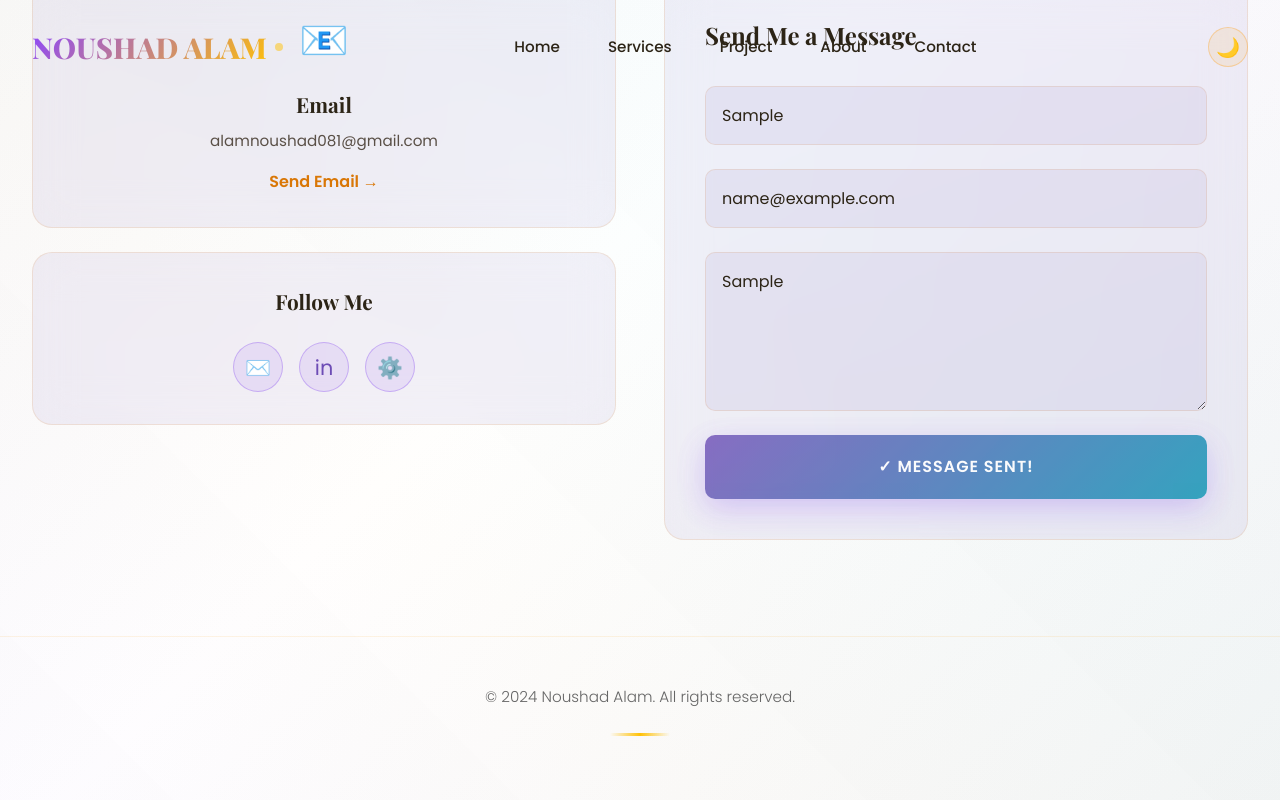
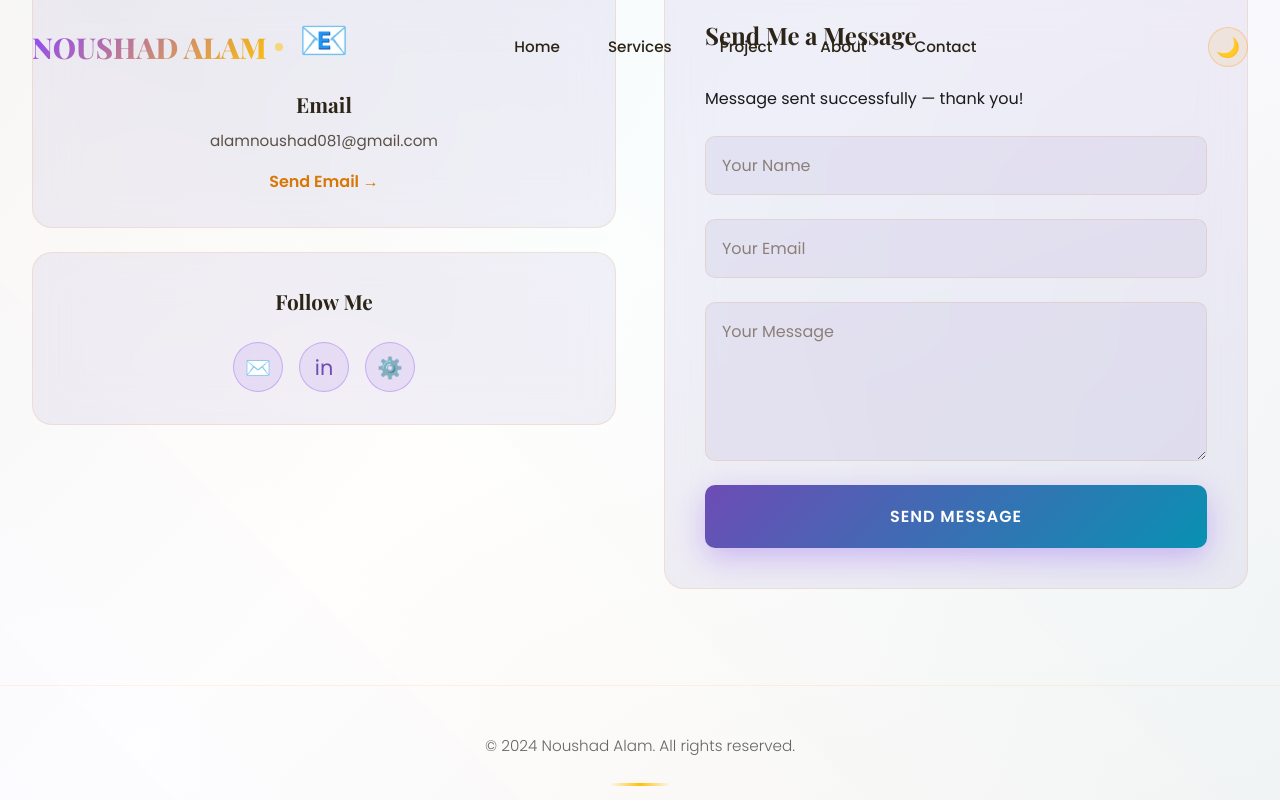
Before and after one commit to noshu12/react-portfolio, a React (Vite) app in the folder frontend/: page /contact in a window 1280 px wide. Both pictures are taken after typing "Sample", "name@example.com", "Sample" into the empty fields and a click on the button "SEND MESSAGE". Shown: the part 354-1154 px from the top of the page. Built offline with nearby package versions, Linux system fonts and the light colour scheme; no server answers; a small style sheet from the web is missing.

Commit message:
Add EmailJS integration with secure env variables

```diff
--- a/frontend/package.json
+++ b/frontend/package.json
@@ -9,6 +9,7 @@
     "preview": "vite preview"
   },
   "dependencies": {
+    "@emailjs/browser": "^4.4.1",
     "react": "^19.2.4",
     "react-dom": "^19.2.4",
     "react-router-dom": "^7.14.2"
--- a/frontend/src/components/Contact.jsx
+++ b/frontend/src/components/Contact.jsx
@@ -1,5 +1,6 @@
-import { useState } from 'react'
+import { useState, useRef } from 'react'
 import './Contact.css'
+import emailjs from '@emailjs/browser'
 
 export default function Contact() {
   const [formData, setFormData] = useState({
@@ -7,7 +8,16 @@ export default function Contact() {
     email: '',
     message: ''
   })
-  const [submitted, setSubmitted] = useState(false)
+
+  const [loading, setLoading] = useState(false)
+  const [success, setSuccess] = useState('')
+  const [error, setError] = useState('')
+
+  const formRef = useRef(null)
+
+  const SERVICE_ID = import.meta.env.VITE_EMAILJS_SERVICE_ID
+  const TEMPLATE_ID = import.meta.env.VITE_EMAILJS_TEMPLATE_ID
+  const PUBLIC_KEY = import.meta.env.VITE_EMAILJS_PUBLIC_KEY
 
   const handleChange = (e) => {
     setFormData({
@@ -16,13 +26,62 @@ export default function Contact() {
     })
   }
 
-  const handleSubmit = (e) => {
+  const handleSubmit = async (e) => {
     e.preventDefault()
-    setSubmitted(true)
-    setTimeout(() => {
-      setSubmitted(false)
+
+    if (!SERVICE_ID || !TEMPLATE_ID || !PUBLIC_KEY) {
+      setError('Email service is not configured. Check environment variables.')
+      return
+    }
+
+    setLoading(true)
+    setSuccess('')
+    setError('')
+
+    try {
+      // initialize (safe to call multiple times)
+      try { emailjs.init(PUBLIC_KEY) } catch (initErr) { /* ignore init errors */ }
+
+      const templateParams = {
+        name: formData.name,
+        email: formData.email,
+        message: formData.message,
+        from_name: formData.name,
+        from_email: formData.email,
+        user_name: formData.name,
+        user_email: formData.email,
+        reply_to: formData.email,
+        message: formData.message,
+        text: formData.message
+      }
+
+      const result = await emailjs.send(SERVICE_ID, TEMPLATE_ID, templateParams)
+      // result.status 200 on success
+      setSuccess('Message sent successfully — thank you!')
       setFormData({ name: '', email: '', message: '' })
-    }, 3000)
+      if (formRef.current) formRef.current.reset()
+    } catch (err) {
+      console.error('EmailJS error:', err)
+      let detail = ''
+      try {
+        if (err && typeof err.text === 'function') {
+          // try to read response body
+          detail = await err.text()
+        } else {
+          detail = err && (err.message || JSON.stringify(err))
+        }
+      } catch (readErr) {
+        detail = err && (err.message || JSON.stringify(err))
+      }
+      setError('Failed to send message. ' + detail)
+    } finally {
+      setLoading(false)
+      // auto-hide messages after a short delay
+      setTimeout(() => {
+        setSuccess('')
+        setError('')
+      }, 5000)
+    }
   }
 
   return (
@@ -59,8 +118,11 @@ export default function Contact() {
           </div>
         </div>
 
-        <form className="contact-form premium-card" onSubmit={handleSubmit}>
+        <form ref={formRef} className="contact-form premium-card" onSubmit={handleSubmit}>
           <h3>Send Me a Message</h3>
+
+          {success && <div className="toast success">{success}</div>}
+          {error && <div className="toast error">{error}</div>}
 
           <input
             type="text"
@@ -71,6 +133,10 @@ export default function Contact() {
             onChange={handleChange}
           />
 
+          {/* Common template field names for EmailJS; keep in sync with visible fields */}
+          <input type="hidden" name="from_name" value={formData.name} />
+          <input type="hidden" name="user_name" value={formData.name} />
+
           <input
             type="email"
             name="email"
@@ -79,6 +145,9 @@ export default function Contact() {
             value={formData.email}
             onChange={handleChange}
           />
+          <input type="hidden" name="from_email" value={formData.email} />
+          <input type="hidden" name="user_email" value={formData.email} />
+          <input type="hidden" name="reply_to" value={formData.email} />
 
           <textarea
             name="message"
@@ -88,13 +157,14 @@ export default function Contact() {
             value={formData.message}
             onChange={handleChange}
           ></textarea>
+          <input type="hidden" name="text" value={formData.message} />
 
           <button
             type="submit"
             className="submit-btn"
-            disabled={submitted}
+            disabled={loading}
           >
-            {submitted ? '✓ Message Sent!' : 'Send Message'}
+            {loading ? 'Sending...' : 'Send Message'}
           </button>
         </form>
       </div>
```
Also changed, not shown: 2 other files (tests, documents, lock files or other folders).
